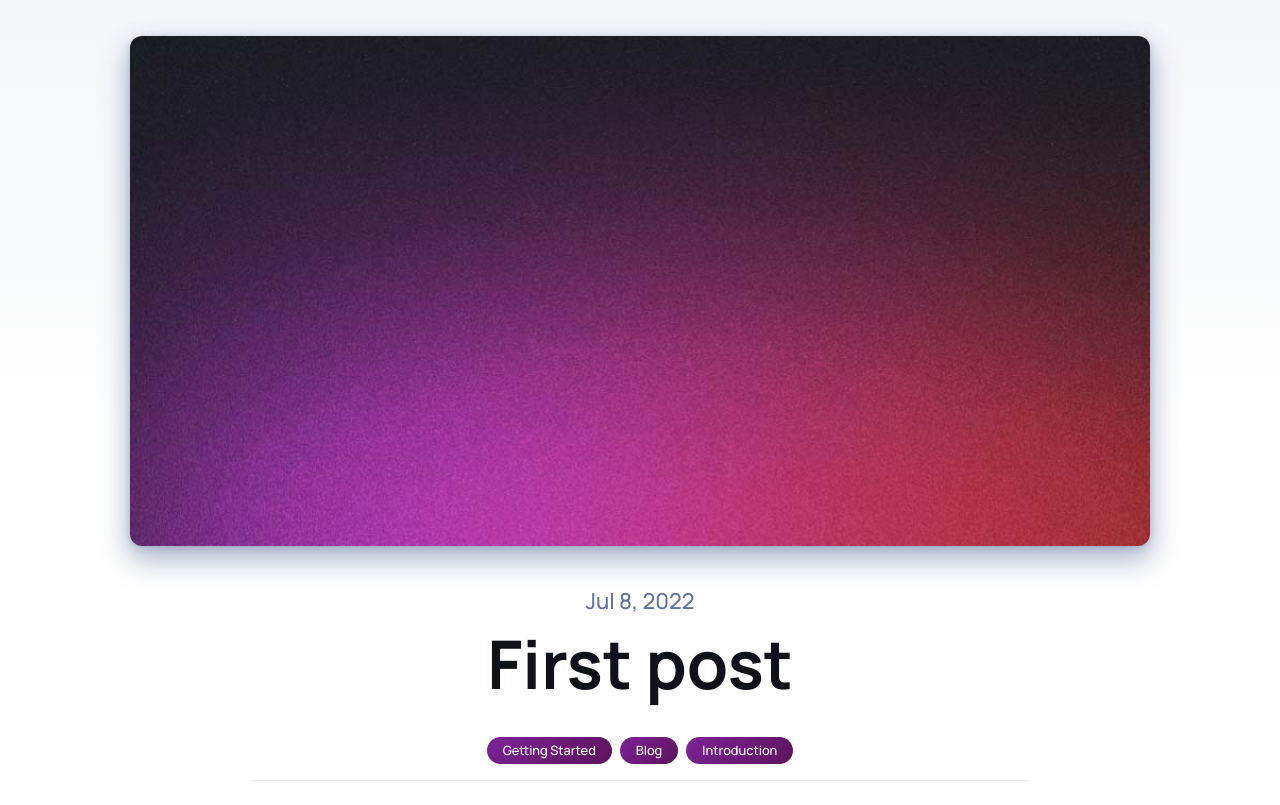
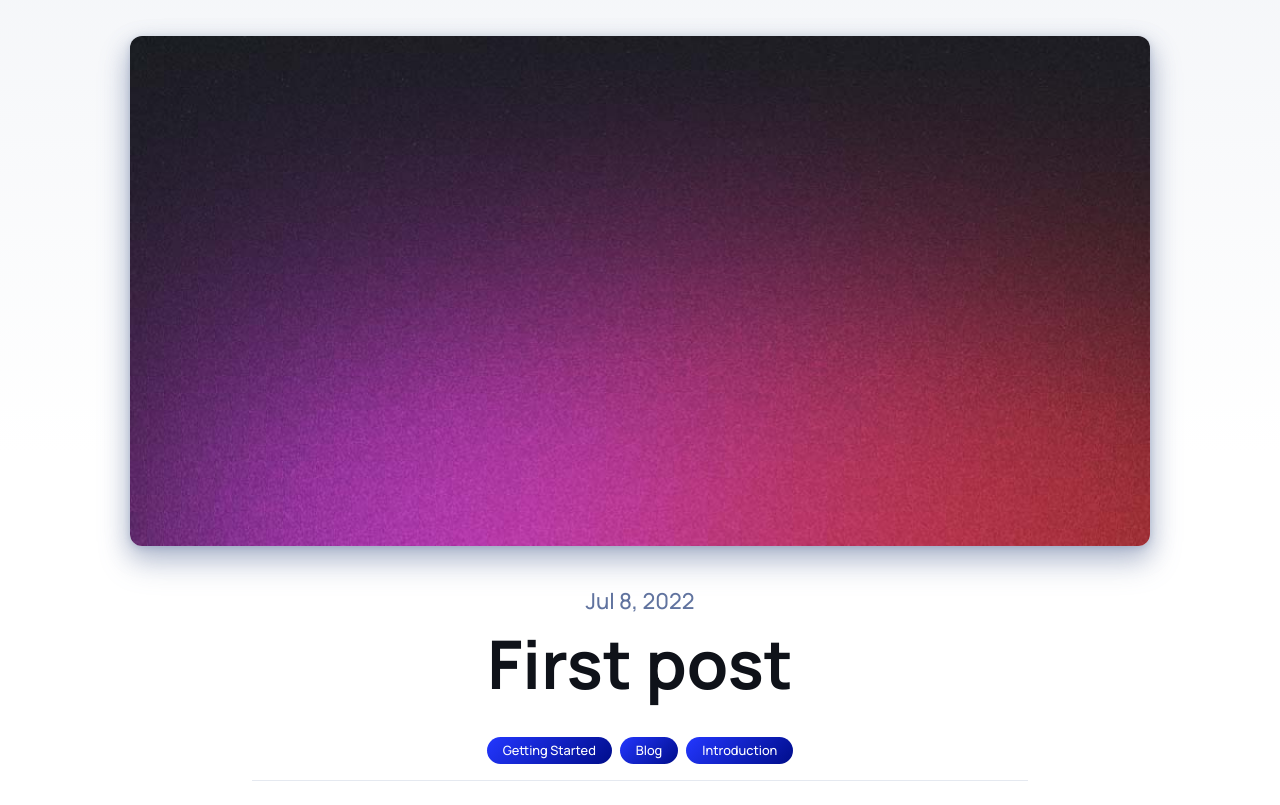
Before and after one commit to mdgdeveloper/mdgdev-blog, an Astro site: page /blog/first-post in a window 1280 px wide. Shown: the part 147-952 px from the top of the page. Built offline with nearby package versions, Linux system fonts and the light colour scheme; Astro itself is replaced by a stand-in of ours.

Commit message:
fix(css): updated tag colors

```diff
--- a/src/layouts/BlogPost.astro
+++ b/src/layouts/BlogPost.astro
@@ -81,8 +81,8 @@ const {
       .tag {
         background: linear-gradient(
           135deg,
-          var(--tagaccent) 0%,
-          var(--tagaccent-dark) 100%
+          var(--accent) 0%,
+          var(--accent-dark) 100%
         );
         color: white;
         padding: 0.45rem 1rem;
@@ -97,7 +97,7 @@ const {
 
       .tag:hover {
         transform: translateY(-2px);
-        box-shadow: 0 4px 12px rgba(var(--tagaccent), 0.3);
+        box-shadow: 0 4px 12px rgba(var(--accent), 0.3);
         color: white;
       }
 
```
